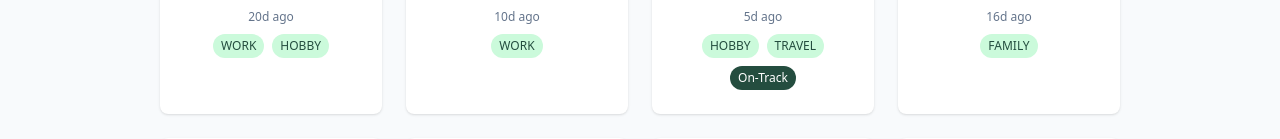
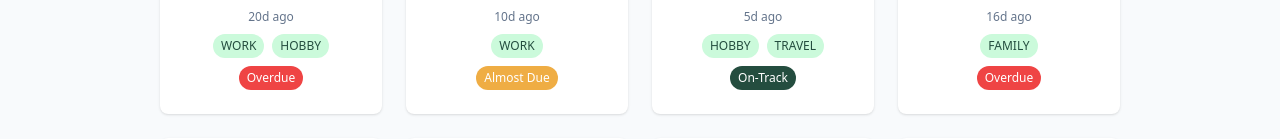
Before and after one commit to mahemel/keen-keeper-ph07, a Next.js app: page / in a window 1280 px wide. Shown: the part 813-952 px from the top of the page. Built offline with nearby package versions, Linux system fonts and the light colour scheme.

Commit message:
uploading test build files

```diff
--- a/src/components/Homepage/FriendCard.jsx
+++ b/src/components/Homepage/FriendCard.jsx
@@ -3,12 +3,12 @@ import Link from "next/link";
 
 const FriendCard = ({ friend }) => {
     const { name, picture, days_since_contact, status, tags } = friend;
-    let statusStyle = "#244D3F";
+    let statusStyle = "bg-[#244D3F]";
 
     if (status === "Overdue") {
-        statusStyle = "#EF4444";
+        statusStyle = "bg-[#EF4444]";
     } else if (status === "Almost Due") {
-        statusStyle = "#EFAD44";
+        statusStyle = "bg-[#EFAD44]";
     }
 
     return (
@@ -42,7 +42,7 @@ const FriendCard = ({ friend }) => {
                         ))}
                     </div>
                     <div
-                        className={`badge rounded-full bg-[${statusStyle}]  text-white font-medium text-[12px] border-0 px-2`}
+                        className={`badge rounded-full ${statusStyle}  text-white font-medium text-[12px] border-0 px-2`}
                     >
                         {status}
                     </div>
```
